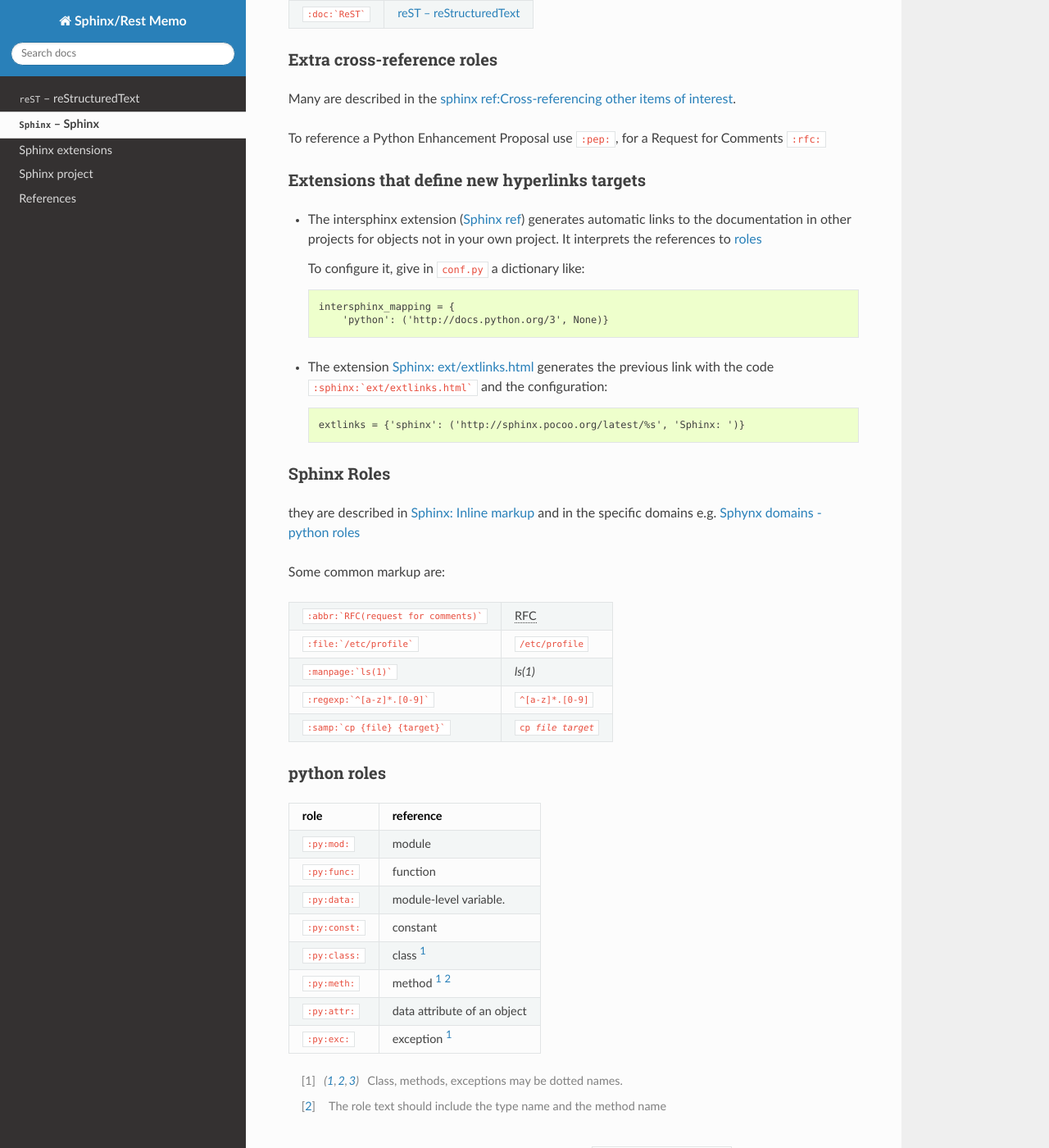
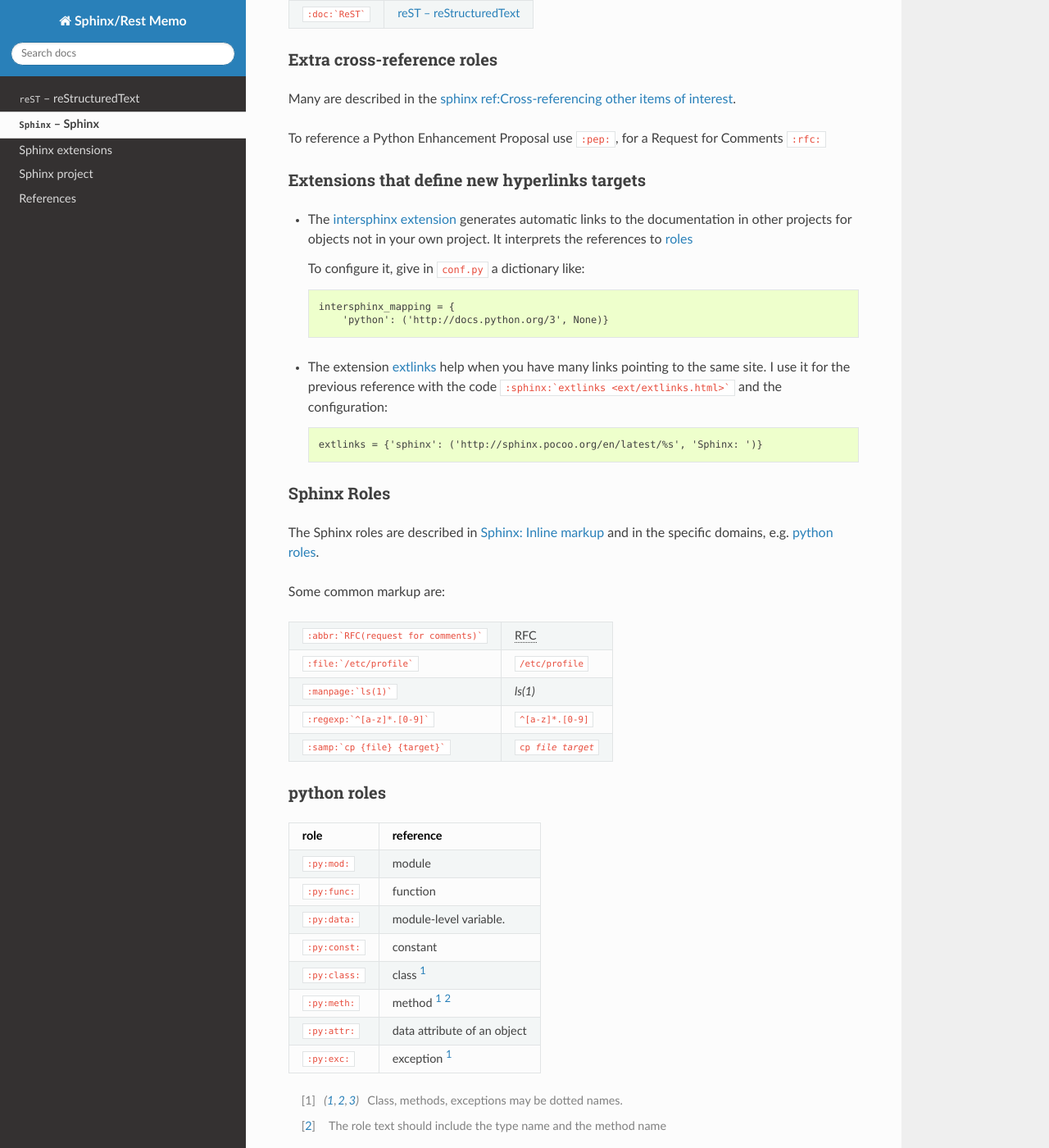
Before and after one commit to marczz/rest-sphinx-memo, a Sphinx documentation site: the page built from source/Sphinx.rst, in a window 1280 px wide and 1400 px high, scrolled down 1458 px. Shown: the whole window at 82% size. Built offline with Sphinx 7.4.7 and the Read the Docs theme 2.0.0, drawn with Linux system fonts in a browser that asks for light colours; formulas are drawn with MathJax 3; the version number could not be read and is left out; some of the changed text lies outside the part shown.

Commit message:
Sphinx.rst: Formatting, fixed refs, introduce rst-class.

````diff
--- a/source/Sphinx.rst
+++ b/source/Sphinx.rst
@@ -110,8 +110,7 @@
 .. _intersphinx_extension:
 .. _extlinks_extension:
 
--  The :index:`intersphinx extension <pair: intersphinx;extension>`
-   (:sphinx:`Sphinx ref <ext/intersphinx.html>`)
+-  The :sphinx:`intersphinx extension <ext/intersphinx.html>`
    generates automatic links to the documentation
    in other projects for objects not in your own project. It interprets
    the  references  to `roles <role>`_
@@ -121,10 +120,12 @@
       intersphinx_mapping = {
           'python': ('http://docs.python.org/3', None)}
 
--  The extension :sphinx:`ext/extlinks.html` generates the previous link with
-   the code ``:sphinx:`ext/extlinks.html``` and the configuration::
+-  The extension :sphinx:`extlinks <ext/extlinks.html>` help when you
+   have many links pointing to the same site. I use it for the
+   previous reference with the code
+   ``:sphinx:`extlinks <ext/extlinks.html>``` and the configuration::
 
-      extlinks = {'sphinx': ('http://sphinx.pocoo.org/latest/%s', 'Sphinx: ')}
+      extlinks = {'sphinx': ('http://sphinx.pocoo.org/en/latest/%s', 'Sphinx: ')}
 
 
 .. index
@@ -136,11 +137,10 @@
 Sphinx Roles
 ------------
 
-they are described in `Sphinx: Inline markup
-<http://localhost/doc/python-sphinx/html/markup/inline.html>`_
-and in the specific domains e.g.
-`Sphynx domains - python roles
-<http://sphinx.pocoo.org/latest/domains.html#python-roles>`_
+The Sphinx roles  are described in :sphinx:`Sphinx: Inline markup
+<markup/inline.html>`
+and in the specific domains,  e.g.
+:sphinx:`python roles <domains.html#python-roles>`.
 
 Some common markup are:
 
@@ -231,7 +231,8 @@
       ‹file 1 without file name extension›
       ‹file 2 without file name extension›
 
-Create a table of contents across files
+The :sphinx:`toctree directive <markup/toctree.html>` create a table of
+contents across files.
 
 A ``glob`` option enables to use wildcards in the filenames, e.g. ``/comp/*``
 means all files under the directory ``comp``.
@@ -263,8 +264,8 @@
 Index
 -----
 
-Entries in the **index** (:sphinx:`sphinx ref
-<markup/misc.html#index-generating-markup>`)
+Entries in the :sphinx:`index
+<markup/misc.html#index-generating-markup>`
 are created automatically from all information units
 like functions, classes or attributes but those with a ``:noindex:``
 option.  Explicit manual entries are made as::
@@ -292,8 +293,7 @@
 glossary
 --------
 
-A **glossary**   (:sphinx:`sphinx ref
-<markup/para.html#directive-glossary>`)
+A :sphinx:`glossary <markup/para.html#directive-glossary>`
 is a :ref:`definition_list`::
 
    .. glossary::
@@ -438,6 +425,9 @@
    .. rst-class:: red
 
    This paragraph too is is red.
+
+   ``rst-class`` is the name that Sphinx use to replace the ReSt
+   :ref:`class <class_directive>` directive that is shadowed by Sphinx.
 
    .. admonition:: Big warning
       :class: red
@@ -633,11 +623,11 @@
 
 There are very powerful directives in Sphinx
 for documenting source code, each programming langage
-has a `specific domains <http://sphinx.pocoo.org/domains.html>`_.
+has a :sphinx:`specific domains <domains.html>` .
 
 The following markups are related to
-`documenting python source code
-<http://sphinx.pocoo.org/domains.html#the-python-domain>`_
+:sphinx:`documenting python source code
+<domains.html#the-python-domain>`.
 
 +--------------------------------------+-----------------------------------------------------+
 |``.. module:: name``                  |Marks the beginning of the description of a module   |
@@ -677,13 +667,16 @@
 autodoc
 -------
 
-There is  an autodoc (:sphinx:`Sphinx ref  <ext/autodoc.html>`)
+There is  an :sphinx:`autodoc  <ext/autodoc.html>`
 version of the :ref:`source code directives <source-code-directives>`
 which include documentation from docstrings:
 
-- ``automodule``, ``autoclass``, ``autoexception``.
-   They  accept an option ``:members:`` to include
-   a specific list of members, or all members when the ``:members:`` option is empty.
+-  ``automodule``, ``autoclass``, ``autoexception``.
+   Document a module, class or exception. They insert the docstring
+   of the object itself; if you add a ``:members:`` option followed by
+   a specific list of members, they will be included in the
+   documentation.
+   An empty list of members includes all members.
 
    ::
 
@@ -691,14 +684,18 @@
          :members: eat, slurp
 
 - ``autofunction``, ``autodata``, ``automethod``, ``autoattribute``
+   are used to document the respective type of object. ``autodata``
+   and ``autoattribute`` support an annotation option taht will show
+   not only the name but the representation of the object.
 
 .. index::
    info fields
+   docstring
 
 .. _info-fields:
 
-Info field lists
-----------------
+Using info field lists in Docstrings.
+-------------------------------------
 .. sidebar:: Code for example
 
    ::
@@ -716,10 +713,11 @@
           :raises: :exc:`ZeroDivisionError`
 
 Inside Python object description directives the
-`following fields
-<http://sphinx.pocoo.org/markup/desc.html#info-field-lists>`_
+:sphinx:`following fields <domains.html#info-field-lists>`
 are recognized:
-``param``,  ``arg``,  ``key``, ``type``, ``raises``, ``raise``, ``except``, ``exception``, ``var``, ``ivar``, ``cvar``, ``returns``, ``return``, ``rtype``
+``param``,  ``arg``,  ``key``, ``type``, ``raises``, ``raise``,
+``except``, ``exception``, ``var``, ``ivar``, ``cvar``, ``returns``,
+``return``, ``rtype``.
 
 ..  function:: divide( i, j)
     :noindex:
````
Also changed, not shown: other parts of source/Sphinx.rst (+7 -20 lines).
